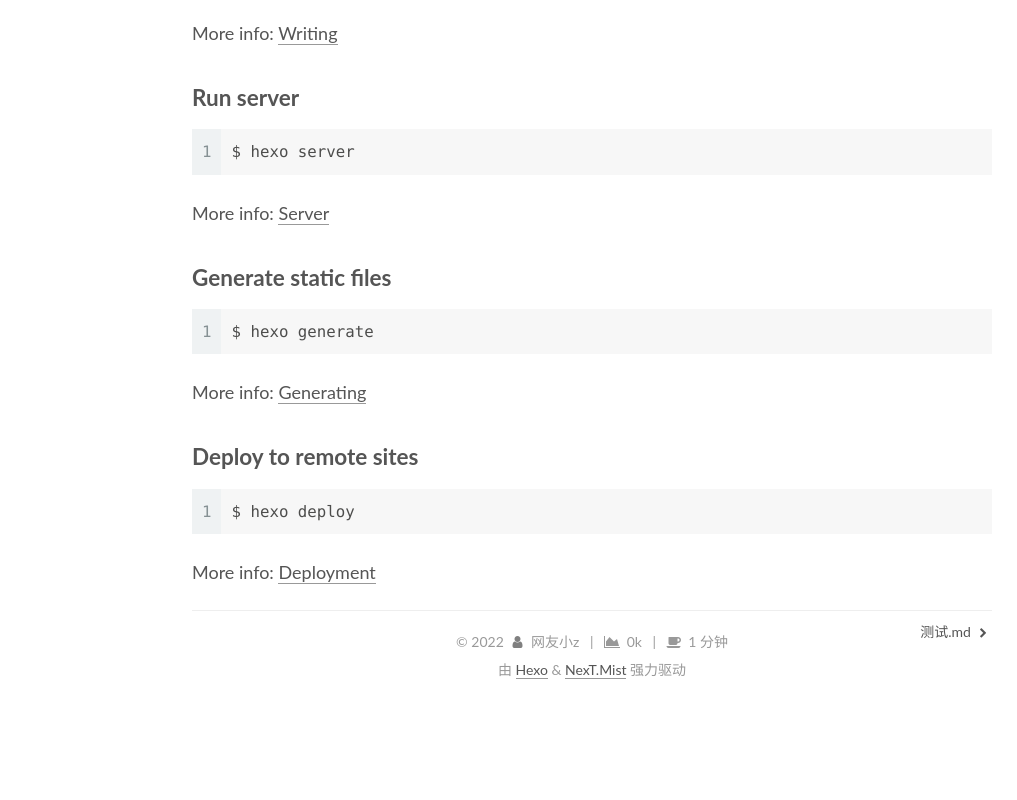
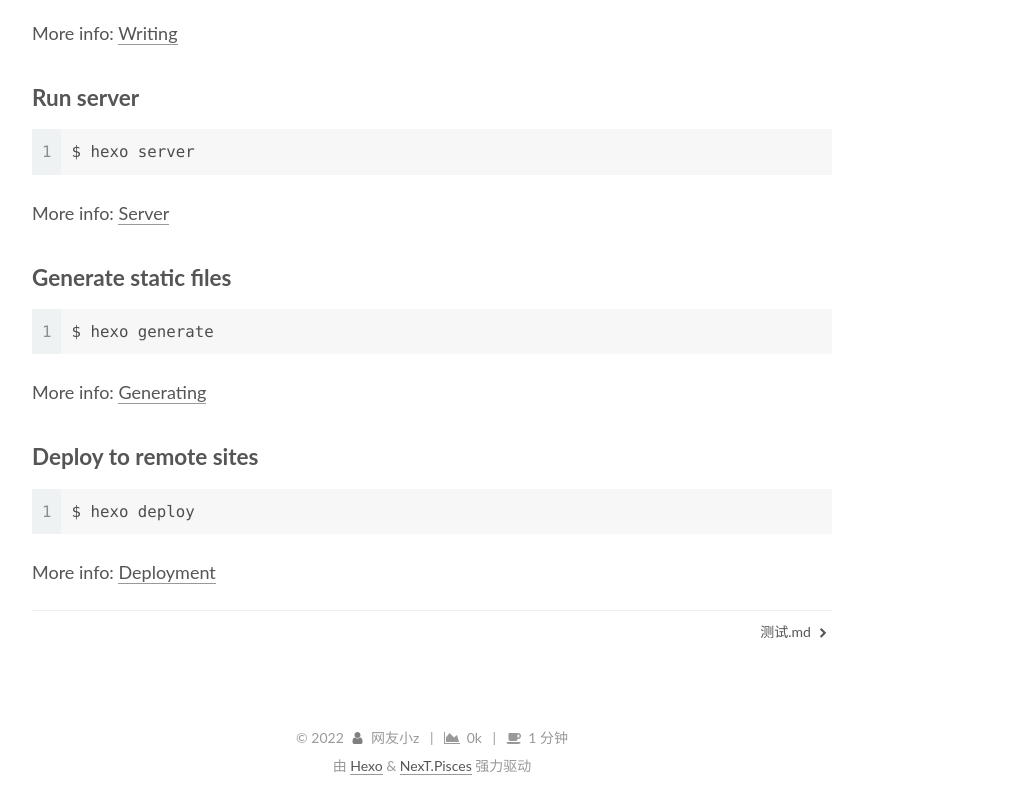
Before and after one commit to zqf366/zqf366.github.io, a plain HTML site: page 2022/01/18/hello-world/index.html in a window 1280 px wide. Shown: the part 900-1700 px from the top of the page, without its empty margins (208-1225 px from the left). Before the commit the page ends 1604 px from the top, so only its background shows below. Drawn offline with Linux system fonts and the light colour scheme.

Commit message:
Site updated: 2022-01-20 01:54:40

```diff
--- a/2022/01/18/hello-world/index.html
+++ b/2022/01/18/hello-world/index.html
@@ -17,7 +17,7 @@
 
 <script id="hexo-configurations">
     var NexT = window.NexT || {};
-    var CONFIG = {"hostname":"example.com","root":"/","scheme":"Mist","version":"7.8.0","exturl":false,"sidebar":{"position":"left","display":"post","padding":18,"offset":12,"onmobile":false},"copycode":{"enable":false,"show_result":false,"style":null},"back2top":{"enable":true,"sidebar":false,"scrollpercent":false},"bookmark":{"enable":false,"color":"#222","save":"auto"},"fancybox":false,"mediumzoom":false,"lazyload":false,"pangu":false,"comments":{"style":"tabs","active":null,"storage":true,"lazyload":false,"nav":null},"algolia":{"hits":{"per_page":10},"labels":{"input_placeholder":"Search for Posts","hits_empty":"We didn't find any results for the search: ${query}","hits_stats":"${hits} results found in ${time} ms"}},"localsearch":{"enable":true,"trigger":"auto","top_n_per_article":1,"unescape":false,"preload":false},"motion":{"enable":true,"async":false,"transition":{"post_block":"fadeIn","post_header":"slideDownIn","post_body":"slideDownIn","coll_header":"slideLeftIn","sidebar":"slideUpIn"}},"path":"search.xml"};
+    var CONFIG = {"hostname":"example.com","root":"/","scheme":"Pisces","version":"7.8.0","exturl":false,"sidebar":{"position":"left","display":"post","padding":18,"offset":12,"onmobile":false},"copycode":{"enable":false,"show_result":false,"style":null},"back2top":{"enable":true,"sidebar":false,"scrollpercent":false},"bookmark":{"enable":false,"color":"#222","save":"auto"},"fancybox":false,"mediumzoom":false,"lazyload":false,"pangu":false,"comments":{"style":"tabs","active":null,"storage":true,"lazyload":false,"nav":null},"algolia":{"hits":{"per_page":10},"labels":{"input_placeholder":"Search for Posts","hits_empty":"We didn't find any results for the search: ${query}","hits_stats":"${hits} results found in ${time} ms"}},"localsearch":{"enable":true,"trigger":"auto","top_n_per_article":1,"unescape":false,"preload":false},"motion":{"enable":true,"async":false,"transition":{"post_block":"fadeIn","post_header":"slideDownIn","post_body":"slideDownIn","coll_header":"slideLeftIn","sidebar":"slideUpIn"}},"path":"search.xml"};
   </script>
 
   <meta name="description" content="Welcome to Hexo! This is your very first post. Check documentation for more info. If you get any problems when using Hexo, you can find the answer in troubleshooting or you can ask me on GitHub.">
@@ -401,7 +401,7 @@
     </span>
     <span title="站点阅读时长">1 分钟</span>
 </div>
-  <div class="powered-by">由 <a href="https://hexo.io/" class="theme-link" rel="noopener" target="_blank">Hexo</a> & <a href="https://mist.theme-next.org/" class="theme-link" rel="noopener" target="_blank">NexT.Mist</a> 强力驱动
+  <div class="powered-by">由 <a href="https://hexo.io/" class="theme-link" rel="noopener" target="_blank">Hexo</a> & <a href="https://pisces.theme-next.org/" class="theme-link" rel="noopener" target="_blank">NexT.Pisces</a> 强力驱动
   </div>
 
 
@@ -427,7 +427,7 @@
 <script src="/js/motion.js"></script>
 
 
-<script src="/js/schemes/muse.js"></script>
+<script src="/js/schemes/pisces.js"></script>
 
 
 <script src="/js/next-boot.js"></script>
```
Also changed, not shown: 2022/01/19/测试-md/index.html (+3 -3 lines), 2022/01/20/test2-md/index.html (+3 -3 lines), archives/2022/01/index.html (+3 -3 lines), archives/2022/index.html (+3 -3 lines), archives/index.html (+3 -3 lines), index.html (+3 -3 lines).
